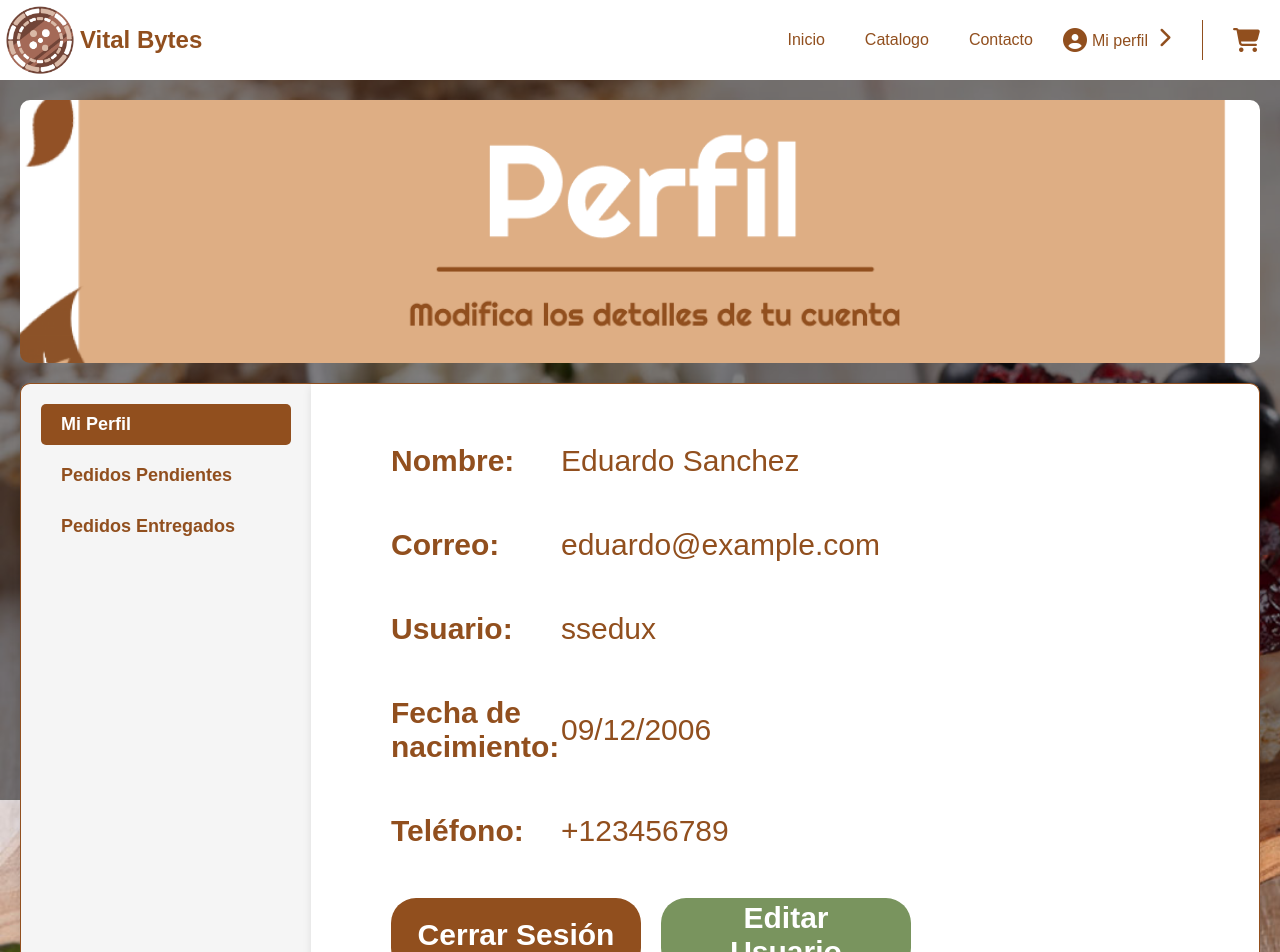
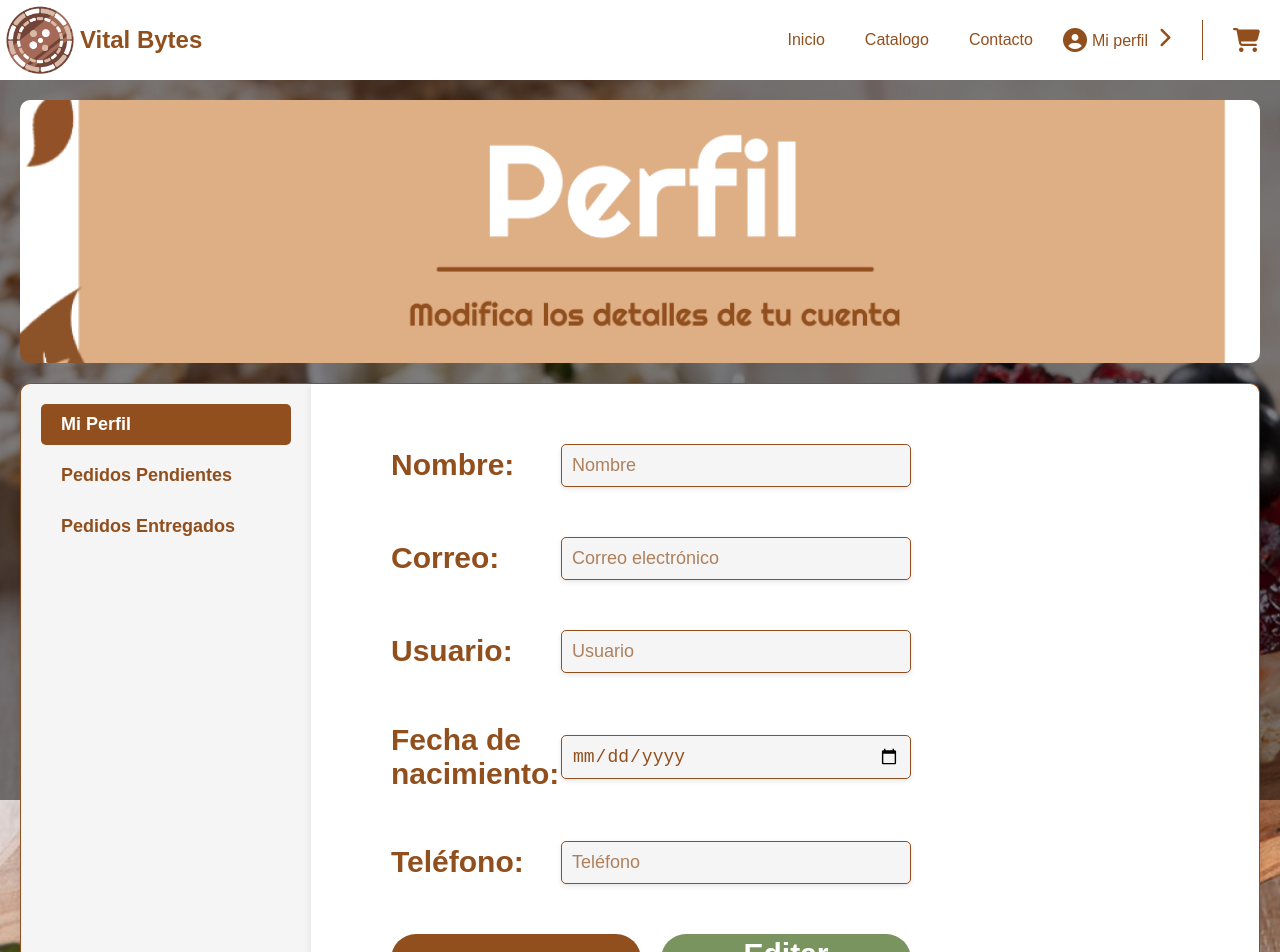
Before and after one commit to ssedux/VitalBytes, a React (Vite) app in the folder frontend/: page /Perfil in a window 1280 px wide. Shown: the top 952 px of the page. Built offline with nearby package versions, Linux system fonts and the light colour scheme.

Commit message:
perfil agregar inputs

```diff
--- a/frontend/src/Pages/Client/Perfil.jsx
+++ b/frontend/src/Pages/Client/Perfil.jsx
@@ -51,23 +51,35 @@ function Perfil() {
               <div className="info-content">
                 <div className="info-row">
                   <span className="info-label">Nombre:</span>
-                  <span className="info-value">Eduardo Sanchez</span>
+                  <input className="info-value" placeholder="Nombre"  />
                 </div>
                 <div className="info-row">
                   <span className="info-label">Correo:</span>
-                  <span className="info-value">eduardo@example.com</span>
+                  <input className="info-value" placeholder="Correo electrónico"  />
                 </div>
                 <div className="info-row">
                   <span className="info-label">Usuario:</span>
-                  <span className="info-value">ssedux</span>
+                  <input className="info-value" placeholder="Usuario"  />
                 </div>
                 <div className="info-row">
                   <span className="info-label">Fecha de nacimiento:</span>
-                  <span className="info-value">09/12/2006</span>
+                  <input className="info-value" type="date" placeholder=""  />
                 </div>
                 <div className="info-row">
                   <span className="info-label">Teléfono:</span>
-                  <span className="info-value">+123456789</span>
+                  <input
+                    className="info-value"
+                    type="tel"
+                    placeholder="Teléfono"
+                    maxLength="9"
+                    onInput={(e) => {
+                      let value = e.target.value.replace(/[^0-9]/g, ''); // Remove non-numeric characters
+                      if (value.length > 4) {
+                        value = value.slice(0, 4) + '-' + value.slice(4, 8); // Add dash after 4 characters
+                      }
+                      e.target.value = value;
+                    }}
+                  />
                 </div>
                 <div className="button-row">
                   <button className="logout-button">Cerrar Sesión</button>
--- a/frontend/src/Pages/style/Client/Perfil.css
+++ b/frontend/src/Pages/style/Client/Perfil.css
@@ -43,6 +43,29 @@
     color: #914F1E; /* Color del valor */
     flex: 1; /* Permite que los valores ocupen el espacio restante */
     text-align: left ; /* Alinea el texto de los valores a la izquierda */
+}
+
+input.info-value {
+  border: 1px solid #914F1E; /* Borde café */
+  border-radius: 5px; /* Bordes redondeados */
+  padding: 10px; /* Espaciado interno */
+  font-size: 18px; /* Tamaño de fuente */
+  color: #914F1E; /* Color del texto */
+  background-color: #f5f5f5; /* Fondo claro */
+  width: 100%; /* Ocupa todo el ancho disponible */
+  box-shadow: 0 2px 5px rgba(0, 0, 0, 0.1); /* Sombra ligera */
+  transition: border-color 0.3s ease, box-shadow 0.3s ease; /* Transiciones suaves */
+}
+
+input.info-value:focus {
+  border-color: #732F0F; /* Borde más oscuro al enfocar */
+  box-shadow: 0 0 5px rgba(115, 47, 15, 0.5); /* Sombra al enfocar */
+  outline: none; /* Elimina el borde predeterminado */
+}
+
+input.info-value::placeholder {
+  color: #914F1E; /* Color del texto del placeholder */
+  opacity: 0.7; /* Opacidad del placeholder */
 }
 
 .button-row {
--- a/frontend/src/components/Nav.jsx
+++ b/frontend/src/components/Nav.jsx
@@ -1,7 +1,7 @@
 import React, { useState } from 'react';
 import './style/Nav.css';
 import logo from '../assets/logovitalBytes.webp';
-import Submenu1 from './submenu1.jsx';
+import Submenulog from './submenulog.jsx';
 
 const Nav = () => {
     const [isSubmenuVisible, setIsSubmenuVisible] = useState(false);
@@ -45,7 +45,7 @@ const Nav = () => {
                     className={`submenu ${isSubmenuVisible ? 'active' : ''}`}
                     id="submenu"
                 >
-                    <Submenu1 />
+                    <Submenulog />
                 </div>
                 <div className="linea-vertical"></div>
                 <a href="/Cart">
```
